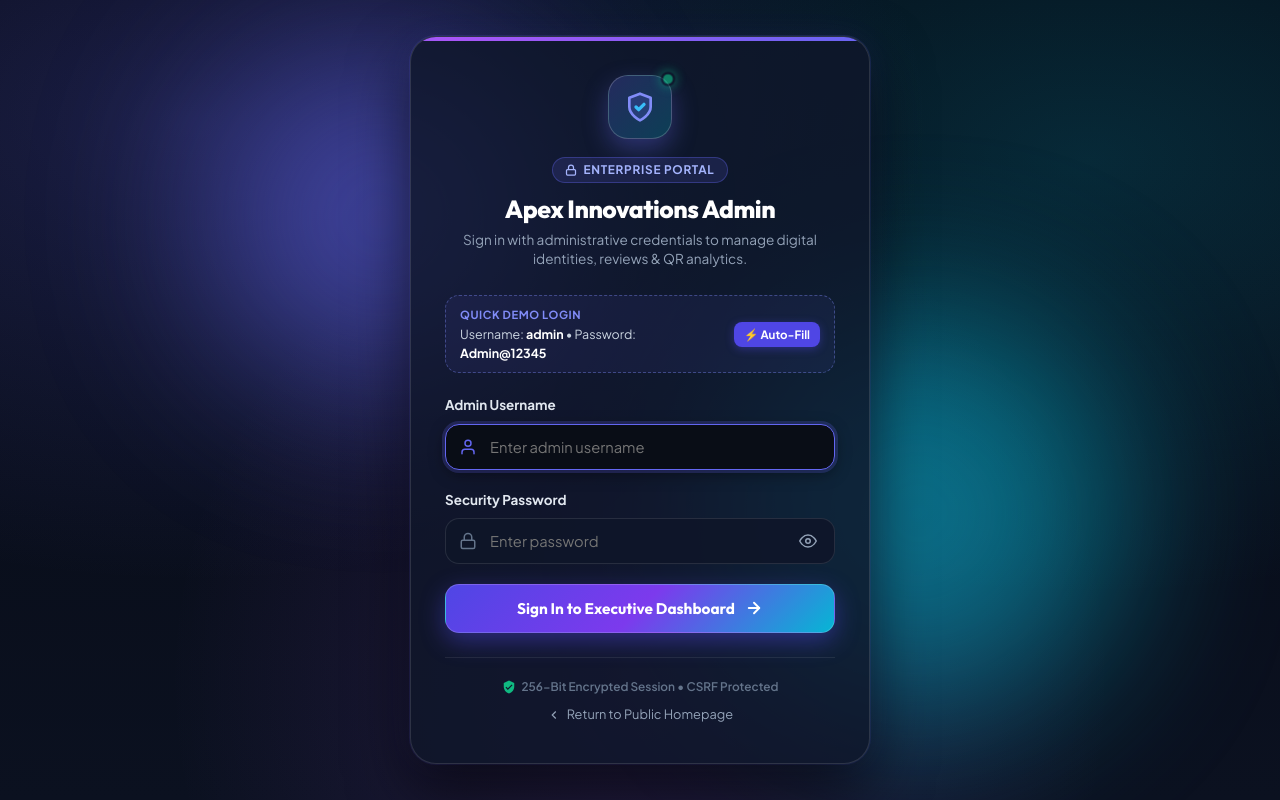
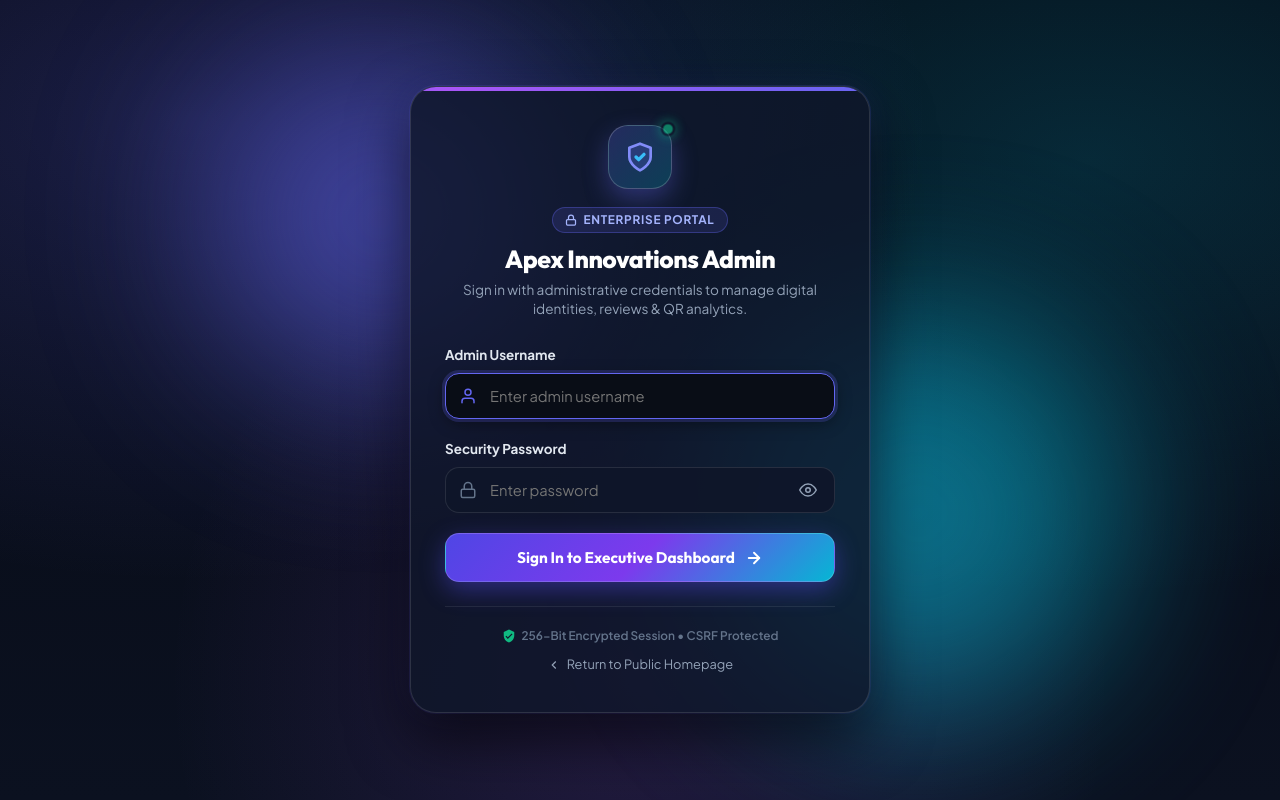
Before and after one commit to umarfaruk26-22/qr_multi, a Flask app: page /admin/login in a window 1280 px wide. Run offline with Flask 3, Linux system fonts and the light colour scheme; data that the repository does not hold is empty.

Commit message:
Remove quick demo credentials pill from admin login page

```diff
--- a/templates/admin/login.html
+++ b/templates/admin/login.html
@@ -191,61 +191,6 @@
     font-size: 0.85rem;
     color: #94a3b8;
     line-height: 1.45;
-  }
-
-  /* 1-Click Quick Demo Credentials Pill */
-  .quick-demo-pill {
-    width: 100%;
-    background: rgba(99, 102, 241, 0.08);
-    border: 1px dashed rgba(129, 140, 248, 0.4);
-    border-radius: 14px;
-    padding: 10px 14px;
-    margin-bottom: 22px;
-    display: flex;
-    align-items: center;
-    justify-content: space-between;
-    gap: 10px;
-    cursor: pointer;
-    transition: all 0.25s cubic-bezier(0.16, 1, 0.3, 1);
-    text-align: left;
-  }
-
-  .quick-demo-pill:hover {
-    background: rgba(99, 102, 241, 0.16);
-    border-color: #818cf8;
-    transform: translateY(-1px);
-    box-shadow: 0 4px 16px rgba(99, 102, 241, 0.2);
-  }
-
-  .quick-demo-pill:active {
-    transform: scale(0.98);
-  }
-
-  .demo-pill-text {
-    font-size: 0.78rem;
-    color: #cbd5e1;
-    display: flex;
-    flex-direction: column;
-    gap: 2px;
-  }
-
-  .demo-pill-text strong {
-    color: #fff;
-    font-weight: 700;
-  }
-
-  .demo-pill-badge {
-    display: inline-flex;
-    align-items: center;
-    gap: 4px;
-    padding: 4px 10px;
-    background: #4f46e5;
-    color: #fff;
-    border-radius: 8px;
-    font-size: 0.72rem;
-    font-weight: 700;
-    white-space: nowrap;
-    box-shadow: 0 2px 8px rgba(79, 70, 229, 0.4);
   }
 
   /* Form Elements */
@@ -455,14 +400,6 @@
       <p class="admin-login-desc">Sign in with administrative credentials to manage digital identities, reviews & QR analytics.</p>
     </div>
 
-    <!-- 1-Click Quick Demo Auto-Fill Pill -->
-    <div class="quick-demo-pill" id="btn-autofill-credentials" title="Click to auto-fill default admin credentials">
-      <div class="demo-pill-text">
-        <span style="font-size: 0.70rem; text-transform: uppercase; letter-spacing: 0.05em; color: #818cf8; font-weight: 700;">Quick Demo Login</span>
-        <span>Username: <strong>admin</strong> • Password: <strong>Admin@12345</strong></span>
-      </div>
-      <span class="demo-pill-badge">⚡ Auto-Fill</span>
-    </div>
 
     <!-- Login Form -->
     <form method="POST" action="{{ url_for('auth.login', next=request.args.get('next')) }}" id="admin-login-form">
@@ -541,31 +478,13 @@
 {% block extra_js %}
 <script>
 document.addEventListener('DOMContentLoaded', () => {
-  const usernameInput = document.getElementById('username');
   const passwordInput = document.getElementById('password');
-  const btnAutofill = document.getElementById('btn-autofill-credentials');
   const btnTogglePassword = document.getElementById('btn-toggle-password');
   const iconEyeOpen = document.getElementById('icon-eye-open');
   const iconEyeClosed = document.getElementById('icon-eye-closed');
   const loginForm = document.getElementById('admin-login-form');
   const submitBtn = document.getElementById('btn-submit-signin');
 
-  // 1-Click Auto Fill Demo Credentials
-  if (btnAutofill && usernameInput && passwordInput) {
-    btnAutofill.addEventListener('click', () => {
-      usernameInput.value = 'admin';
-      passwordInput.value = 'Admin@12345';
-      usernameInput.focus();
-
-      // Brief animation feedback
-      btnAutofill.style.borderColor = '#10b981';
-      btnAutofill.style.background = 'rgba(16, 185, 129, 0.15)';
-      setTimeout(() => {
-        btnAutofill.style.borderColor = '';
-        btnAutofill.style.background = '';
-      }, 1000);
-    });
-  }
 
   // Toggle Password Visibility
   if (btnTogglePassword && passwordInput && iconEyeOpen && iconEyeClosed) {
```
